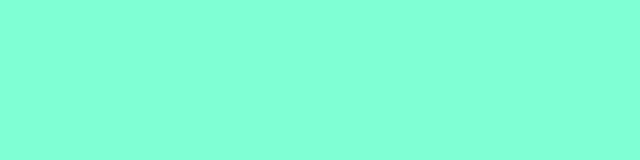
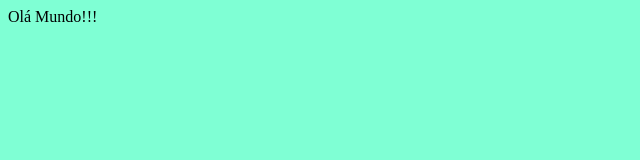
Before and after one commit to ICEI-PUC-Minas-PPLCC-TI/trabalho-sem-01-rommelcarneiro, a website: page src/index.html in a window 1280 px wide. Shown: the whole page, without its empty margins (0-640 px from the left). Drawn offline with Linux system fonts and the light colour scheme.

Commit message:
Terceira versao

```diff
--- a/src/index.html
+++ b/src/index.html
@@ -10,6 +10,9 @@
     <header>
         <nav></nav>
     </header>
+    <main>
+        <article>Olá Mundo!!!</article>
+    </main>
     <footer></footer>
 </body>
 </html>
```
